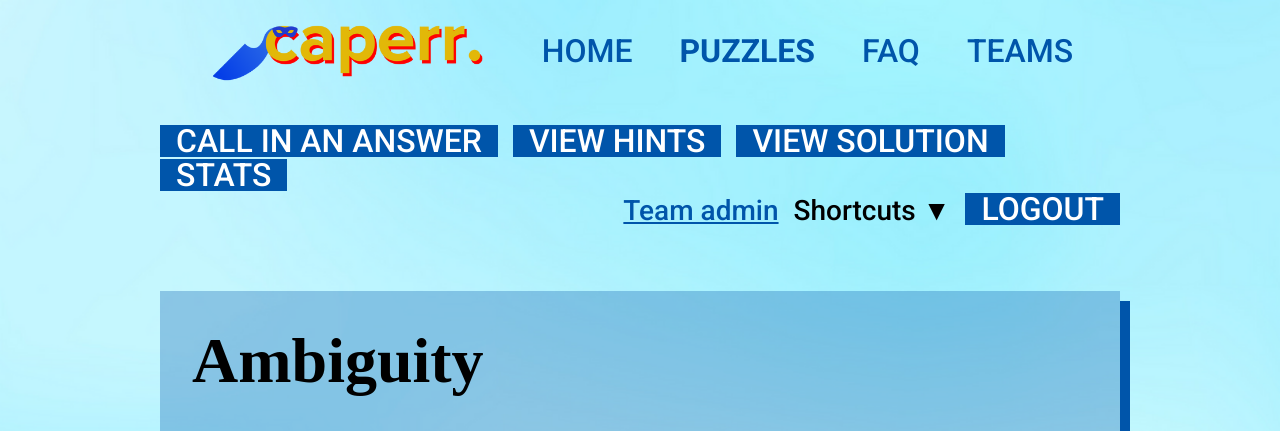
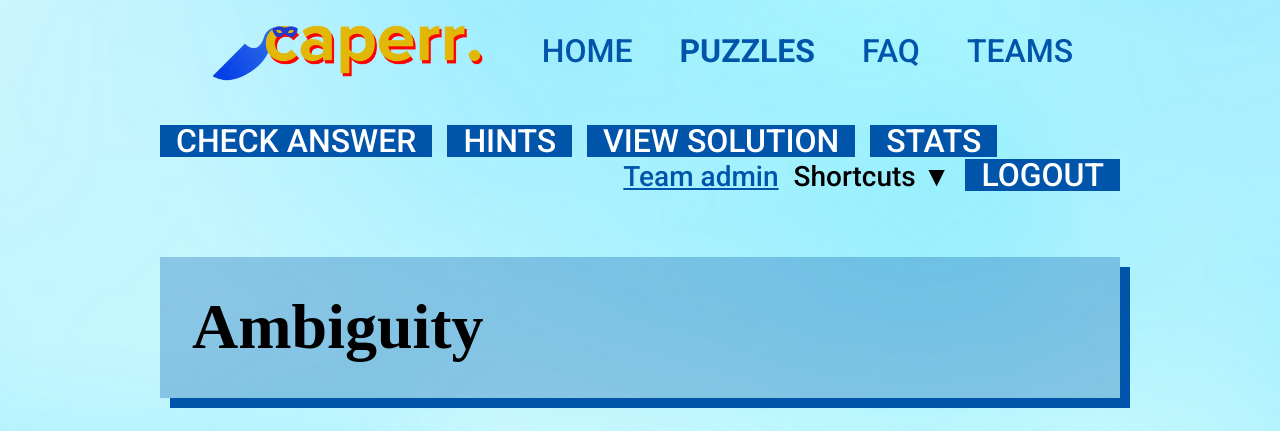
Before and after one commit to MatthewStein/caperr, a Django app: a page that uses puzzles/templates/puzzle.html in a window 1280 px wide. Shown: the top 431 px of the page. Run offline with Django 3.2, Linux system fonts and the light colour scheme; a user stored in the database is signed in; data comes from the database, SQL or seed files in the repository; data that the repository does not hold is empty; some libraries are stand-ins or nearby versions; some web fonts are replaced.

Commit message:
Misc fixes

```diff
--- a/puzzles/templates/puzzle.html
+++ b/puzzles/templates/puzzle.html
@@ -9,12 +9,12 @@
 
 {% block top-left-actions %}
 {% if team and not hunt_is_closed %}
-<a href="{% url 'solve' puzzle.slug %}" class="btn">{% translate "Call in an answer" %}</a>
+<a href="{% url 'solve' puzzle.slug %}" class="btn">{% translate "Check answer" %}</a>
 {% if not puzzle.is_meta and num_free_answers_remaining > 0 and puzzle_answer is None %}
 <a href="{% url 'free-answer' puzzle.slug %}" class="btn">{% translate "Use free answer" %}</a>
 {% endif %}
 {% endif %}
-<a href="{% url 'hints' puzzle.slug %}" class="btn">View hints</a>
+<a href="{% url 'hints' puzzle.slug %}" class="btn">Hints</a>
 {% if hunt_is_closed or not team and hunt_is_over %}
 <a href="{% url 'post-hunt-solve' puzzle.slug %}" class="btn">{% translate "Check your answer spoiler-free" %}</a>
 {% endif %}
```
Also changed, not shown: puzzles/templates/puzzle_bodies/apathydra.html (+6 -6 lines).
